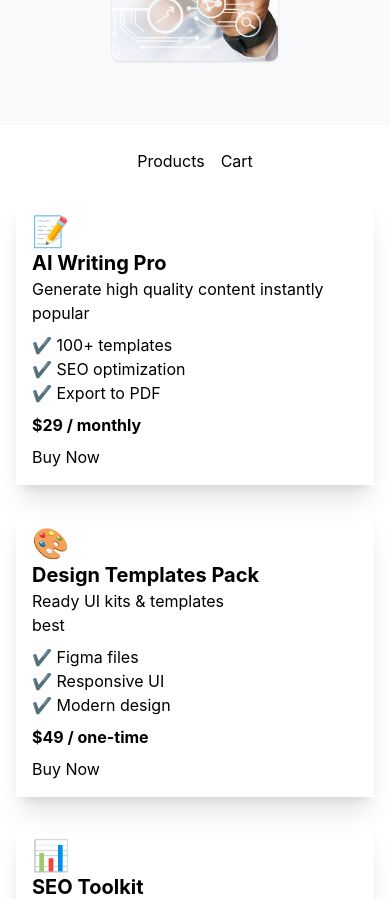
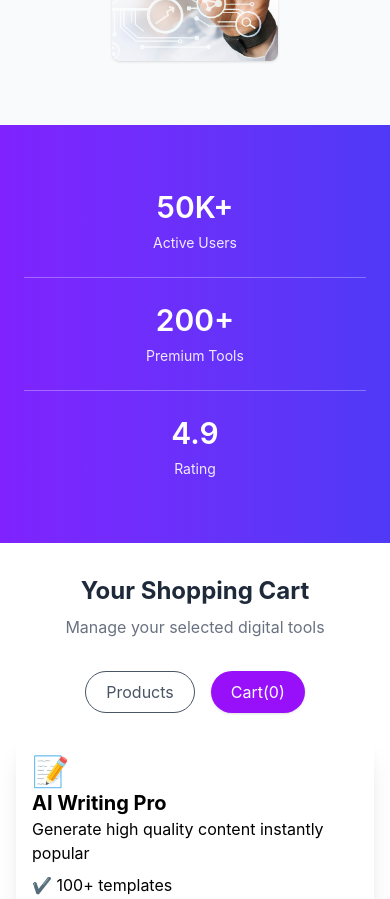
Before and after one commit to Aniksaha3616/digitools-online, a React (Vite) app: page / in a window 390 px wide. Shown: the part 800-1699 px from the top of the page. Built offline with nearby package versions, Linux system fonts and the light colour scheme.

Commit message:
initial full web page design

```diff
--- a/src/App.jsx
+++ b/src/App.jsx
@@ -2,7 +2,7 @@ import { useState } from "react";
 import { products } from "./data/products";
 import Navbar from "./components/Navbar";
 import Banner from "./components/Banner";
-
+import Stats from "./components/Stats";
 import ProductCard from "./components/ProductCard";
 import Steps from "./components/Steps";
 import Pricing from "./components/Pricing";
@@ -35,15 +35,29 @@ function App() {
       <Navbar cartCount={cart.length} setView={setView} />
 
       <Banner />
+      <Stats/>
+
+        <div className="text-center mb-8 mt-3 pt-5">
+          <h1 className="text-2xl md:text-3xl font-bold text-gray-800">
+            Your Shopping Cart
+          </h1>
+
+          <p className="text-gray-500 mt-2">
+            Manage your selected digital tools
+          </p>
+
+
+
+        </div>
 
 
       {/* Toggle Buttons */}
       <div className="flex justify-center gap-4 my-6">
-        <button onClick={() => setView("products")} className="btn btn-primary">
+        <button onClick={() => setView("products")} className="btn px-5 py-2 rounded-full border text-gray-600 hover:border-purple-600 hover:text-purple-600 transition">
           Products
         </button>
-        <button onClick={() => setView("cart")} className="btn btn-secondary">
-          Cart
+        <button onClick={() => setView("cart")} className="btn px-5 py-2 rounded-full bg-purple-600 text-white shadow">
+          Cart({cart.length})
         </button>
       </div>
 
--- a/src/components/Cart.jsx
+++ b/src/components/Cart.jsx
@@ -1,4 +1,4 @@
-export default function Cart({ cart, removeFromCart, clearCart, setView }) {
+export default function Cart({ cart, removeFromCart, clearCart,  }) {
   const total = cart.reduce((sum, item) => sum + item.price, 0);
 
   return (
@@ -6,29 +6,7 @@ export default function Cart({ cart, removeFromCart, clearCart, setView }) {
       <div className="max-w-4xl mx-auto px-6">
 
         {/* 🔹 Top Section */}
-        <div className="text-center mb-8">
-          <h1 className="text-2xl md:text-3xl font-bold text-gray-800">
-            Your Shopping Cart
-          </h1>
 
-          <p className="text-gray-500 mt-2">
-            Manage your selected digital tools
-          </p>
-
-          {/* Toggle Buttons */}
-          <div className="flex justify-center gap-3 mt-5">
-            <button
-              onClick={() => setView("products")}
-              className="px-5 py-2 rounded-full border text-gray-600 hover:border-purple-600 hover:text-purple-600 transition"
-            >
-              Products
-            </button>
-
-            <button className="px-5 py-2 rounded-full bg-purple-600 text-white shadow">
-              Cart ({cart.length})
-            </button>
-          </div>
-        </div>
 
         {/* 🔹 Cart Card */}
         <div className="bg-white rounded-xl shadow-sm p-6">
--- a/src/components/Stats.jsx
+++ b/src/components/Stats.jsx
@@ -0,0 +1,26 @@
+import React from "react";
+
+export default function Stats() {
+  const stats = [
+    { value: "50K+", label: "Active Users" },
+    { value: "200+", label: "Premium Tools" },
+    { value: "4.9", label: "Rating" },
+  ];
+
+  return (
+    <section className="w-full bg-linear-to-r from-violet-600 to-indigo-600 text-white">
+      <div className="max-w-6xl mx-auto px-6 py-10 grid grid-cols-1 md:grid-cols-3 text-center divide-y md:divide-y-0 md:divide-x divide-white/30">
+        {stats.map((stat, index) => (
+          <div key={index} className="py-6 md:py-0 flex flex-col items-center justify-center">
+            <h3 className="text-3xl md:text-4xl font-semibold mb-2">
+              {stat.value}
+            </h3>
+            <p className="text-sm md:text-base opacity-90">
+              {stat.label}
+            </p>
+          </div>
+        ))}
+      </div>
+    </section>
+  );
+}
```
